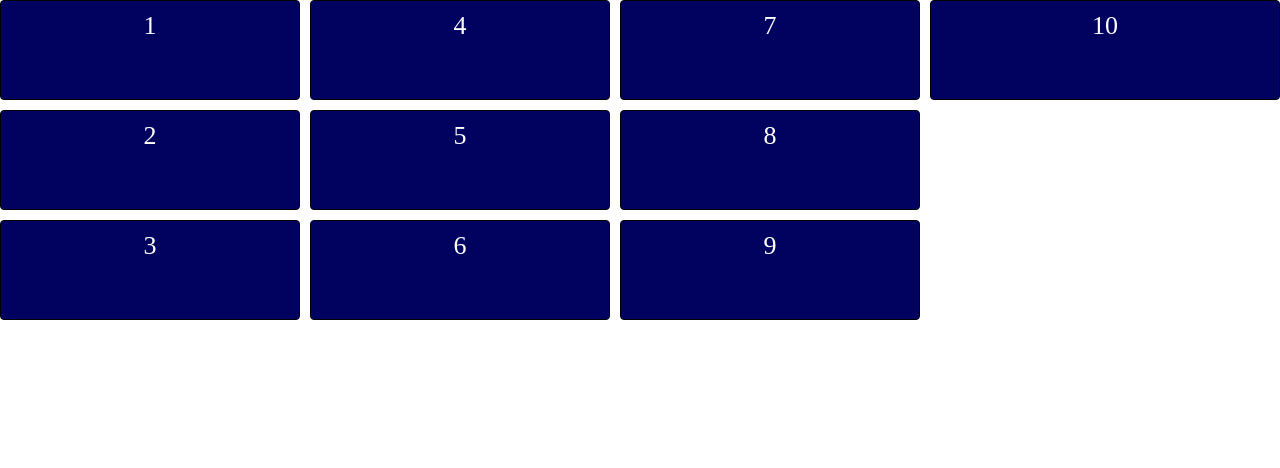
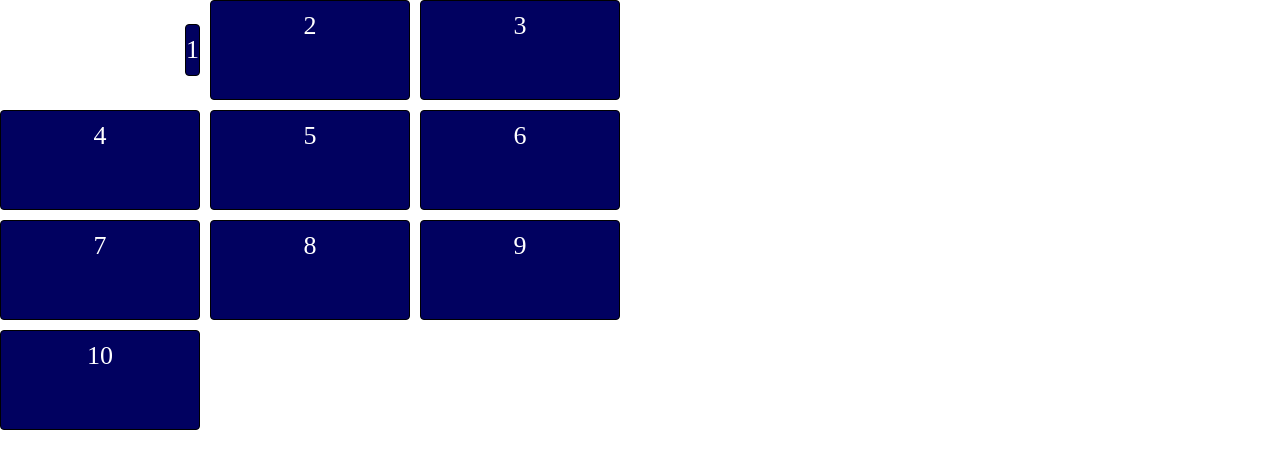
Before and after one commit to IgorBerezhnoy/Udemy_WebDeveloper, a plain HTML site: page module_4/less74/index.html in a window 1280 px wide. Drawn offline with Linux system fonts and the light colour scheme.

Commit message:
fished lessons #78-79

```diff
--- a/module_4/less74/css/style.css
+++ b/module_4/less74/css/style.css
@@ -5,12 +5,17 @@
 }
 
 .grid-container {
+    height: 1000px;
     display: grid;
-    grid-template-columns:repeat(3, minmax(150px, 300px));
-    grid-template-rows: repeat(3, minmax(100px, auto));
+    grid-template-columns:repeat(3, minmax(150px, 200px));
+    grid-template-rows: repeat(3, minmax(100px, 100px));
     grid-auto-rows: 100px;
     gap: 10px;
-    grid-auto-flow: column;
+    /*place-items: center center;*/
+    /*place-content: space-around space-around ;*/
+    /*justify-content: space-between;*/
+    /*align-items: center;*/
+    /*justify-items: center;*/
 }
 
 .grid-elem {
@@ -22,3 +27,15 @@
     border: 1px solid #000;
     border-radius: 4px;
 }
+
+#first {
+    /*justify-self: start;*/
+    /*align-self: start;*/
+    place-self: center end;
+}
+
+#second {
+}
+
+#third {
+}
--- a/module_4/less74/index.html
+++ b/module_4/less74/index.html
@@ -8,9 +8,9 @@
 </head>
 <body>
 <div class="grid-container">
-        <div class="grid-elem">1</div>
-        <div class="grid-elem">2</div>
-        <div class="grid-elem">3</div>
+  <div id="first" class="grid-elem">1</div>
+  <div id="second" class="grid-elem">2</div>
+  <div id="third" class="grid-elem">3</div>
           <div class="grid-elem">4</div>
           <div class="grid-elem">5</div>
           <div class="grid-elem">6</div>
```
Lines whose indentation alone changed are shown as unchanged.
